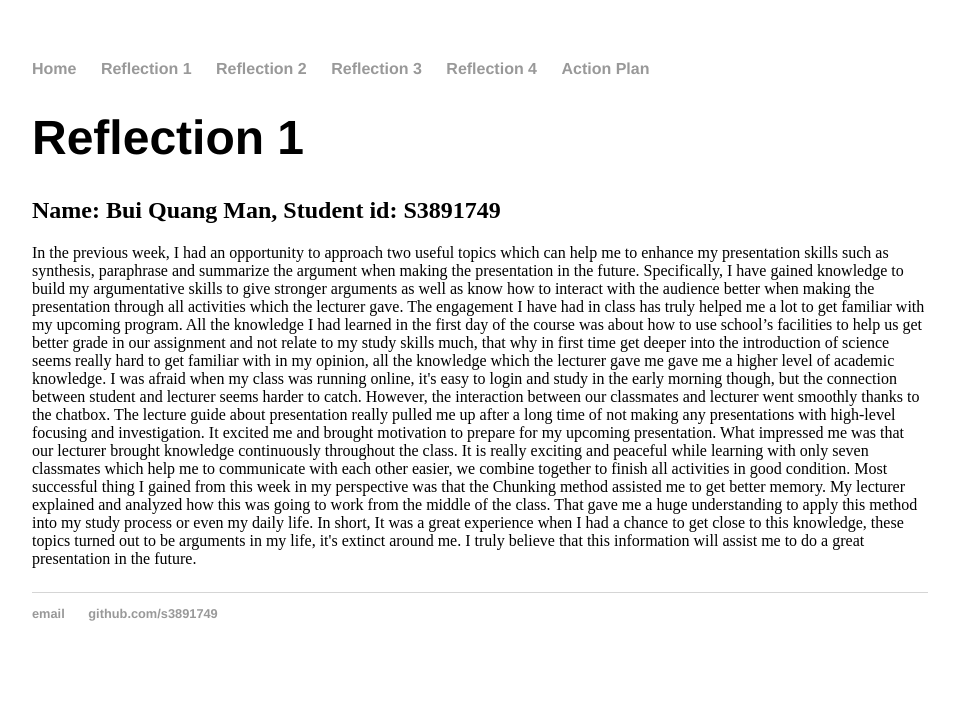
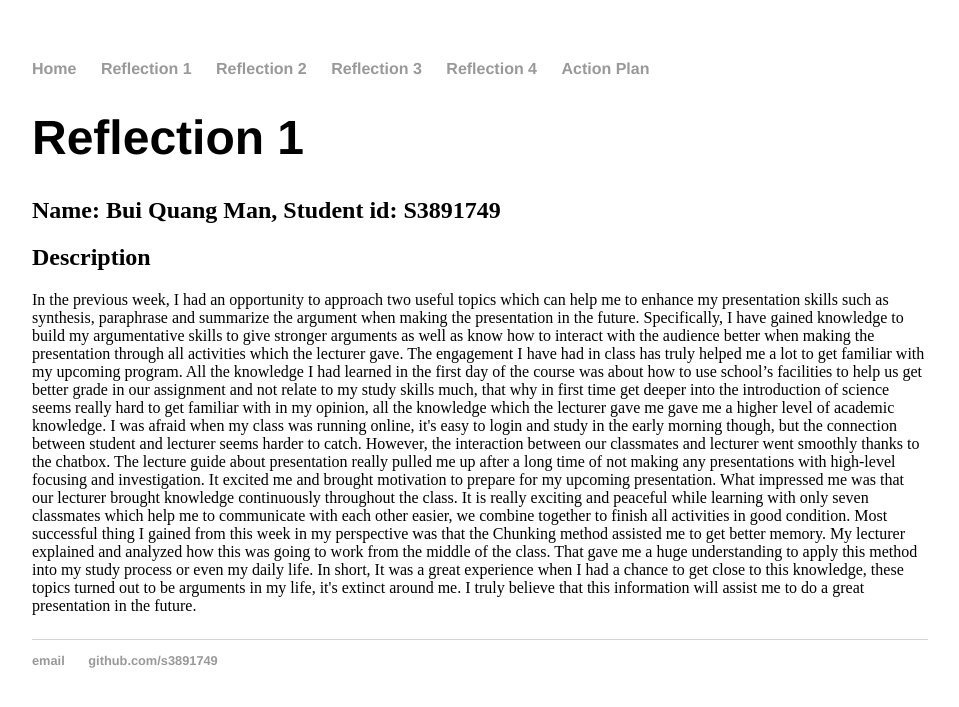
Before and after one commit to S3891749/s3891749.github.io, a Jekyll site: the page built from about/index.html, in a window 1280 px wide. Shown: the top 707 px of the page, without its empty margins (160-1119 px from the left). Built offline with Jekyll 4.4.1, drawn with Linux system fonts in a browser that asks for light colours.

Commit message:
Update index.html

```diff
--- a/about/index.html
+++ b/about/index.html
@@ -5,6 +5,7 @@ title: Reflection 1
 <div class="blurb">
 	<h1>{{ page.title }}</h1>
 	<h2>Name: Bui Quang Man, Student id: S3891749</h2>
+<h2>Description</h2>
 <space>In the previous week, I had an opportunity to approach two useful topics which can help me to enhance my presentation skills such as synthesis, paraphrase and summarize the argument when making the presentation in the future. Specifically, I have gained knowledge to build my argumentative skills to give stronger arguments as well as know how to interact with the audience better when making the presentation through all activities which the lecturer gave. The engagement I have had in class has truly helped me a lot to get familiar with my upcoming program. <space>
 
 
```
